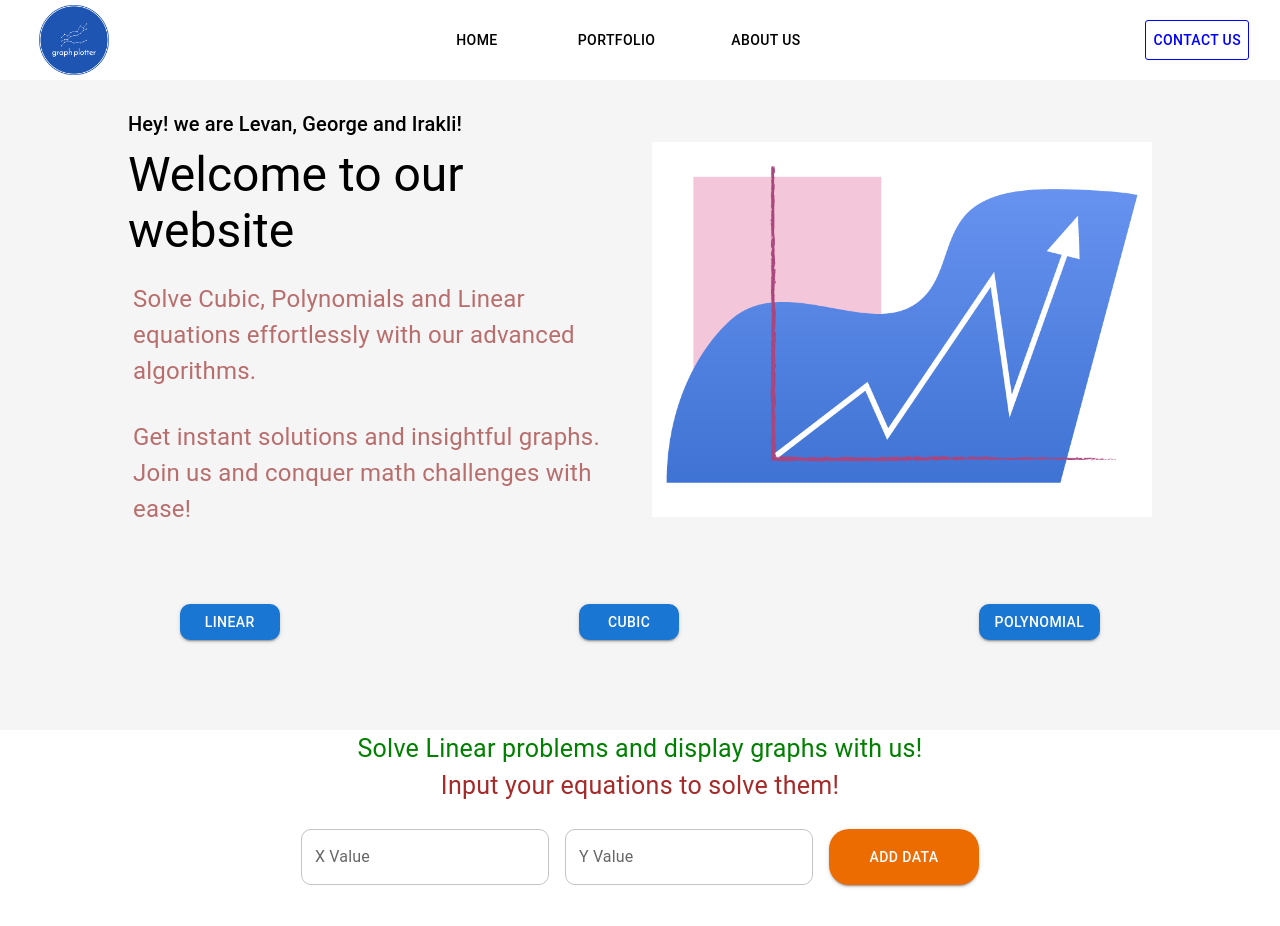
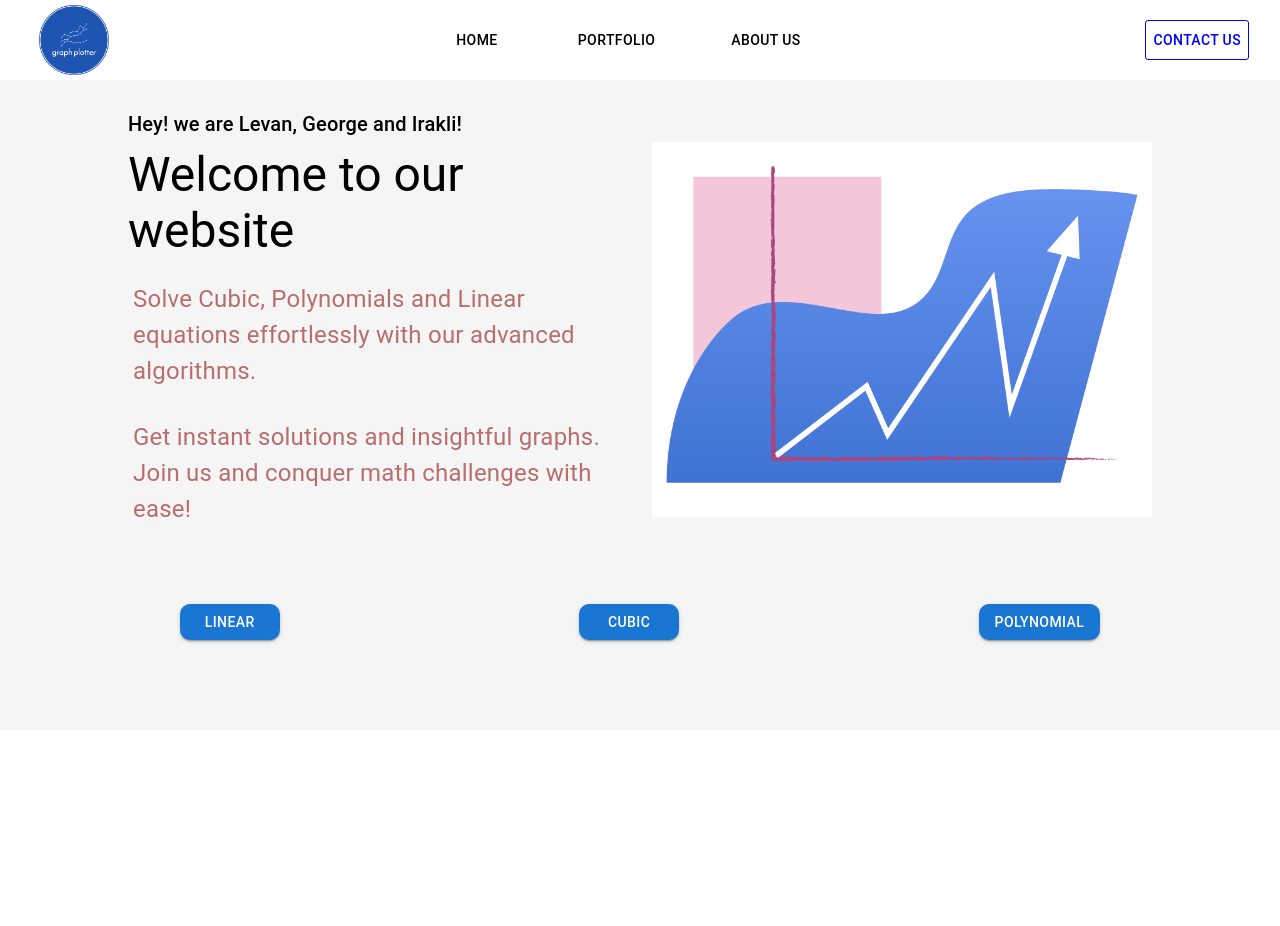
Before and after one commit to levdalba/PersonalProject, a React (Vite) app in the folder PersonalProject/: page / in a window 1280 px wide. Shown: the top 926 px of the page. After the commit the page ends 800 px from the top, so only its background shows below. Built offline with nearby package versions, Linux system fonts and the light colour scheme.

Commit message:
error in cubic

```diff
--- a/PersonalProject/package.json
+++ b/PersonalProject/package.json
@@ -9,12 +9,16 @@
     "preview": "vite preview"
   },
   "dependencies": {
+    "@material-ui/core": "^4.12.4",
     "chart.js": "^4.4.1",
+    "mathjs": "^12.3.2",
+    "polynomial": "^1.4.5",
     "react": "^18.2.0",
     "react-dom": "^18.2.0",
     "react-router-dom": "^6.22.0"
   },
   "devDependencies": {
+    "@types/mathjs": "^9.4.2",
     "@types/react": "^18.0.27",
     "@types/react-dom": "^18.0.10",
     "@types/react-router-dom": "^5.3.3",
--- /dev/null
+++ b/PersonalProject/polynomial.d.ts
@@ -0,0 +1 @@
+declare module 'polynomial'
--- a/PersonalProject/src/pages/Home.tsx
+++ b/PersonalProject/src/pages/Home.tsx
@@ -1,12 +1,15 @@
-import React from 'react'
-import { Typography, Button, Box, TextField } from '@mui/material'
+import React, { useState } from 'react'
+import { Typography, Button } from '@mui/material'
 import graph from '../logo/graph.png'
 import './Home.css'
 import scroll from '../logo/scroll.png'
 import Linear from './linear'
 import Cubic from './cubic'
 import Polynomial from './polynomial'
+
 const Home = () => {
+    const [selected, setSelected] = useState('')
+
     return (
         <div>
             <div className="welcome">
@@ -33,6 +36,7 @@ const Home = () => {
                             sx={{ width: '100px', borderRadius: '10px' }}
                             variant="contained"
                             color="primary"
+                            onClick={() => setSelected('linear')}
                         >
                             Linear
                         </Button>
@@ -40,6 +44,7 @@ const Home = () => {
                             sx={{ width: '100px', borderRadius: '10px' }}
                             variant="contained"
                             color="primary"
+                            onClick={() => setSelected('cubic')}
                         >
                             Cubic
                         </Button>
@@ -47,35 +52,28 @@ const Home = () => {
                             sx={{ borderRadius: '10px' }}
                             variant="contained"
                             color="primary"
+                            onClick={() => setSelected('polynomial')}
                         >
                             Polynomial
                         </Button>
                     </Typography>
                 </div>
             </div>
-            <div className="linear">
-                <Typography
-                    sx={{
-                        fontSize: '25px',
-                        display: 'flex',
-                        justifyContent: 'center',
-                        color: 'green',
-                    }}
-                >
-                    Solve Linear problems and display graphs with us!
-                </Typography>
-                <Typography
-                    sx={{
-                        fontSize: '25px',
-                        display: 'flex',
-                        justifyContent: 'center',
-                        color: 'brown',
-                    }}
-                >
-                    Input your equations to solve them!
-                </Typography>
-                <Linear />
-            </div>
+            {selected === 'linear' && (
+                <div className="linear">
+                    <Linear />
+                </div>
+            )}
+            {selected === 'cubic' && (
+                <div className="cubic">
+                    <Cubic />
+                </div>
+            )}
+            {selected === 'polynomial' && (
+                <div className="polynomial">
+                    <Polynomial />
+                </div>
+            )}
         </div>
     )
 }
--- a/PersonalProject/src/pages/cubic.tsx
+++ b/PersonalProject/src/pages/cubic.tsx
@@ -1,30 +1,108 @@
-import React from 'react'
-import { Box, TextField, Button } from '@mui/material'
+import React, { useState } from 'react'
+import { Box, TextField, Button, Typography } from '@mui/material'
+import { Chart, LineController, LinearScale, PointElement } from 'chart.js'
+
+Chart.register(LineController, LinearScale, PointElement)
 
 const Cubic = () => {
+    const [coordinates, setCoordinates] = useState({ x: 0, y: 0 })
+
+    const handleCoordinateChange = (type: string, value: string) => {
+        setCoordinates((prev) => ({ ...prev, [type]: parseFloat(value) }))
+    }
+
+    const plotGraph = () => {
+        const canvas = document.getElementById('myCanvas') as HTMLCanvasElement
+        const ctx = canvas.getContext('2d')
+        if (ctx) {
+            new Chart(ctx, {
+                type: 'scatter',
+                data: {
+                    datasets: [
+                        {
+                            label: 'Cubic Function',
+                            data: [coordinates],
+                            borderColor: 'blue',
+                            fill: false,
+                            showLine: false,
+                        },
+                    ],
+                },
+                options: {
+                    scales: {
+                        x: { type: 'linear', position: 'bottom' },
+                    },
+                    responsive: true,
+                    maintainAspectRatio: false,
+                },
+            })
+        }
+        setCoordinates({ x: 0, y: 0 }) // Reset coordinates
+    }
+
     return (
         <div>
+            <Typography
+                sx={{
+                    fontSize: '25px',
+                    display: 'flex',
+                    justifyContent: 'center',
+                    color: 'green',
+                }}
+            >
+                Solve Cubic problems and display graphs with us!
+            </Typography>
+            <Typography
+                sx={{
+                    fontSize: '25px',
+                    display: 'flex',
+                    justifyContent: 'center',
+                    color: 'brown',
+                }}
+            >
+                Input your equations to solve them!
+            </Typography>
             <Box sx={{ display: 'flex', justifyContent: 'center', mt: 3 }}>
                 <TextField
-                    label="Input 1"
+                    label={`X`}
                     variant="outlined"
                     sx={{ mr: 2 }}
                     InputProps={{ style: { borderRadius: 10 } }}
+                    value={coordinates.x}
+                    onChange={(e) =>
+                        handleCoordinateChange('x', e.target.value)
+                    }
                 />
                 <TextField
-                    label="Input 2"
+                    label={`Y`}
                     variant="outlined"
                     sx={{ mr: 2 }}
                     InputProps={{ style: { borderRadius: 10 } }}
+                    value={coordinates.y}
+                    onChange={(e) =>
+                        handleCoordinateChange('y', e.target.value)
+                    }
                 />
                 <Button
                     sx={{ width: '150px', borderRadius: '20px' }}
                     variant="contained"
                     color="warning"
+                    onClick={plotGraph}
                 >
-                    Enter
+                    Plot
                 </Button>
             </Box>
+
+            <div
+                style={{
+                    marginTop: '50px',
+                    width: '700px',
+                    height: '500px',
+                    marginLeft: '20px',
+                }}
+            >
+                <canvas id="myCanvas"></canvas>
+            </div>
         </div>
     )
 }
--- a/PersonalProject/src/pages/linear.tsx
+++ b/PersonalProject/src/pages/linear.tsx
@@ -1,5 +1,5 @@
 import React, { useState } from 'react'
-import { Box, TextField, Button } from '@mui/material'
+import { Box, TextField, Button, Typography } from '@mui/material'
 import {
     Chart,
     LinearScale,
@@ -99,6 +99,26 @@ const Linear = () => {
 
     return (
         <div>
+            <Typography
+                sx={{
+                    fontSize: '25px',
+                    display: 'flex',
+                    justifyContent: 'center',
+                    color: 'green',
+                }}
+            >
+                Solve Linear problems and display graphs with us!
+            </Typography>
+            <Typography
+                sx={{
+                    fontSize: '25px',
+                    display: 'flex',
+                    justifyContent: 'center',
+                    color: 'brown',
+                }}
+            >
+                Input your equations to solve them!
+            </Typography>
             <Box sx={{ display: 'flex', justifyContent: 'center', mt: 3 }}>
                 <TextField
                     label="X Value"
@@ -122,7 +142,7 @@ const Linear = () => {
                     color="warning"
                     onClick={addData}
                 >
-                    Add Data
+                    Plot
                 </Button>
             </Box>
             <div
--- a/PersonalProject/src/pages/polynomial.tsx
+++ b/PersonalProject/src/pages/polynomial.tsx
@@ -1,31 +1,185 @@
-import React from 'react'
-import { Box, TextField, Button } from '@mui/material'
+import React, { useState, useRef, useEffect } from 'react'
+import {
+    Chart,
+    LinearScale,
+    LineController,
+    PointElement,
+    LineElement,
+    ScatterController,
+    CategoryScale,
+} from 'chart.js'
+import { Box, Typography, TextField, Button } from '@material-ui/core'
+
+Chart.register(
+    LinearScale,
+    LineController,
+    PointElement,
+    LineElement,
+    ScatterController,
+    CategoryScale
+)
 
 const Polynomial = () => {
+    const [xValues, setXValues] = useState('')
+    const [yValues, setYValues] = useState('')
+    const chartRef = useRef<Chart | null>(null)
+
+    const calculate = () => {
+        if (chartRef.current) {
+            chartRef.current.destroy()
+        }
+
+        const xData = xValues.split(',').map(Number)
+        const yData = yValues.split(',').map(Number)
+        const points = xData.map((x, i) => ({ x: x, y: yData[i] }))
+
+        const xPlotValues = []
+        for (let i = Math.min(...xData); i <= Math.max(...xData); i += 1) {
+            xPlotValues.push(i)
+        }
+
+        const yPlotValues = xPlotValues.map((x) =>
+            lagrangeInterpolation(x, points)
+        )
+
+        const canvas = document.getElementById('myChart')
+        if (canvas instanceof HTMLCanvasElement) {
+            chartRef.current = new Chart(canvas, {
+                type: 'line',
+                data: {
+                    labels: xPlotValues,
+                    datasets: [
+                        {
+                            type: 'line',
+                            label: 'Lagrange Interpolation Polynomial',
+                            data: yPlotValues,
+                            borderColor: 'rgba(75, 192, 192, 1)',
+                            fill: false,
+                        },
+                        {
+                            type: 'scatter',
+                            label: 'Points',
+                            data: points.map((point) => point.y),
+                            borderColor: 'red',
+                            backgroundColor: 'red',
+                            pointRadius: 5,
+                        },
+                    ],
+                },
+                options: {
+                    responsive: true,
+                    plugins: {
+                        title: {
+                            display: true,
+                            text: 'Lagrange Polynomial Interpolation',
+                        },
+                    },
+                    scales: {
+                        x: {
+                            type: 'linear',
+                            display: true,
+                            title: {
+                                display: true,
+                                text: 'x',
+                            },
+                        },
+                        y: {
+                            type: 'linear',
+                            display: true,
+                            title: {
+                                display: true,
+                                text: 'y',
+                            },
+                        },
+                    },
+                },
+            })
+        }
+    }
+
+    const lagrangeInterpolation = (x: number, points: string | any[]) => {
+        let result = 0
+        let n = points.length
+
+        for (let i = 0; i < n; i++) {
+            let term = points[i].y
+            for (let j = 0; j < n; j++) {
+                if (j !== i) {
+                    term *= (x - points[j].x) / (points[i].x - points[j].x)
+                }
+            }
+            result += term
+        }
+
+        return result
+    }
+
     return (
-        <div>
-            <Box sx={{ display: 'flex', justifyContent: 'center', mt: 3 }}>
+        <Box>
+            <Typography
+                variant="h6"
+                style={{
+                    fontSize: '25px',
+                    display: 'flex',
+                    justifyContent: 'center',
+                    color: 'green',
+                }}
+            >
+                Solve Polynomial problems and display graphs with us!
+            </Typography>
+            <Typography
+                variant="h6"
+                style={{
+                    fontSize: '25px',
+                    display: 'flex',
+                    justifyContent: 'center',
+                    color: 'brown',
+                }}
+            >
+                Input your equations to solve them!
+            </Typography>
+            <Box
+                sx={{ display: 'flex', justifyContent: 'center', mt: 3 }}
+                style={{
+                    display: 'flex',
+                    justifyContent: 'center',
+                    marginTop: '16px',
+                }}
+            >
                 <TextField
-                    label="Input 1"
+                    label="X Value"
                     variant="outlined"
-                    sx={{ mr: 2 }}
-                    InputProps={{ style: { borderRadius: 10 } }}
+                    style={{ marginRight: '8px', borderRadius: 20 }}
+                    value={xValues}
+                    onChange={(e) => setXValues(e.target.value)}
                 />
                 <TextField
-                    label="Input 2"
+                    label="Y Value"
                     variant="outlined"
-                    sx={{ mr: 2 }}
-                    InputProps={{ style: { borderRadius: 10 } }}
+                    style={{ marginRight: '8px', borderRadius: 20 }}
+                    value={yValues}
+                    onChange={(e) => setYValues(e.target.value)}
                 />
                 <Button
-                    sx={{ width: '150px', borderRadius: '20px' }}
+                    style={{ width: '150px', borderRadius: '20px' }}
                     variant="contained"
-                    color="warning"
+                    color="primary"
+                    onClick={calculate}
                 >
-                    Enter
+                    Plot
                 </Button>
             </Box>
-        </div>
+            <div
+                style={{
+                    marginTop: '50px',
+                    width: '700px',
+                    height: '500px',
+                    marginLeft: '20px',
+                }}
+            >
+                <canvas id="myCanvas"></canvas>
+            </div>{' '}
+        </Box>
     )
 }
 
--- a/PersonalProject/tsconfig.json
+++ b/PersonalProject/tsconfig.json
@@ -15,5 +15,5 @@
         "noEmit": true,
         "jsx": "react"
     },
-    "include": ["src"]
+    "include": ["src", "**/*.ts", "**/*.d.ts"]
 }
```
Also changed, not shown: 1 other file (tests, documents, lock files or other folders).
